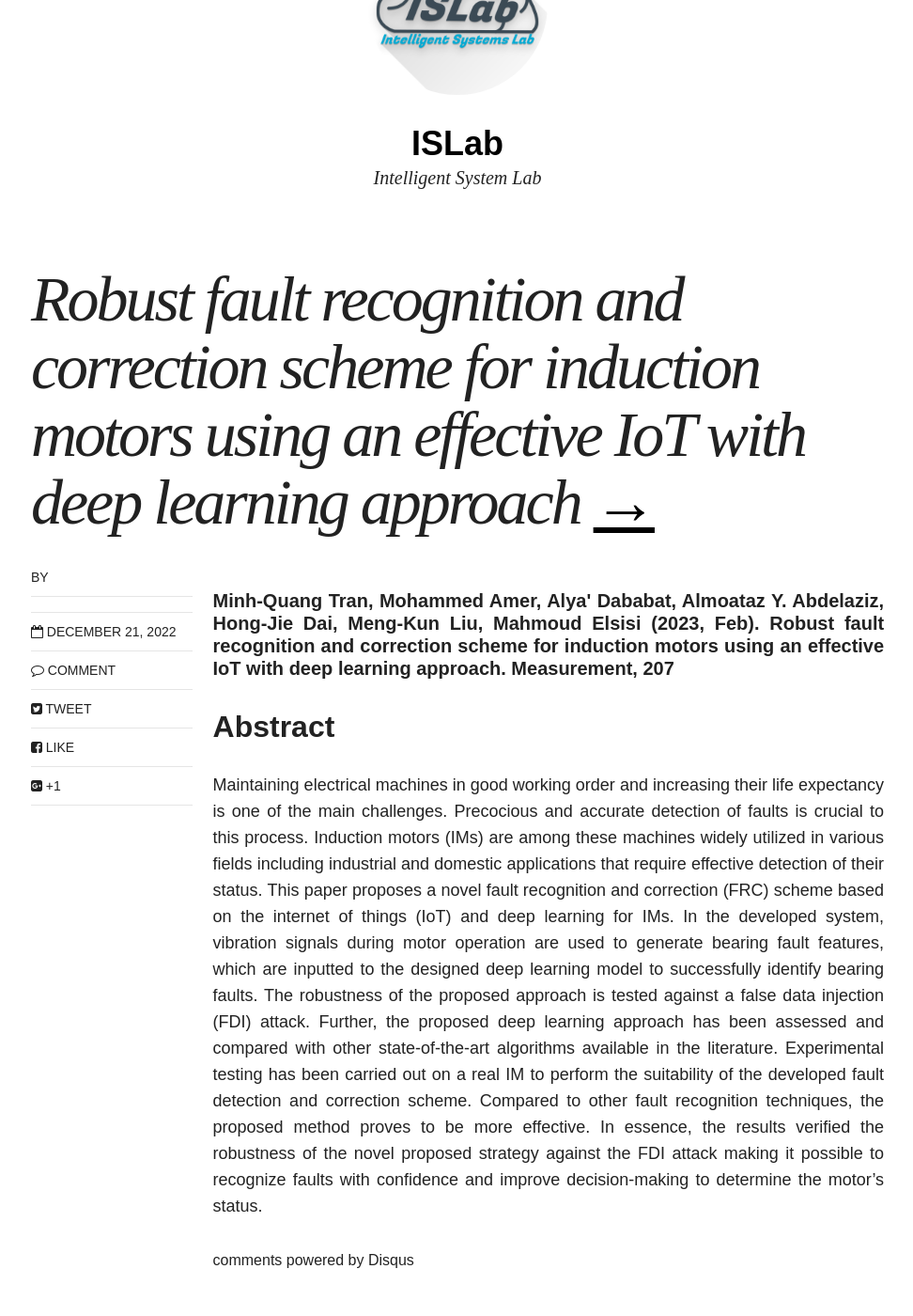
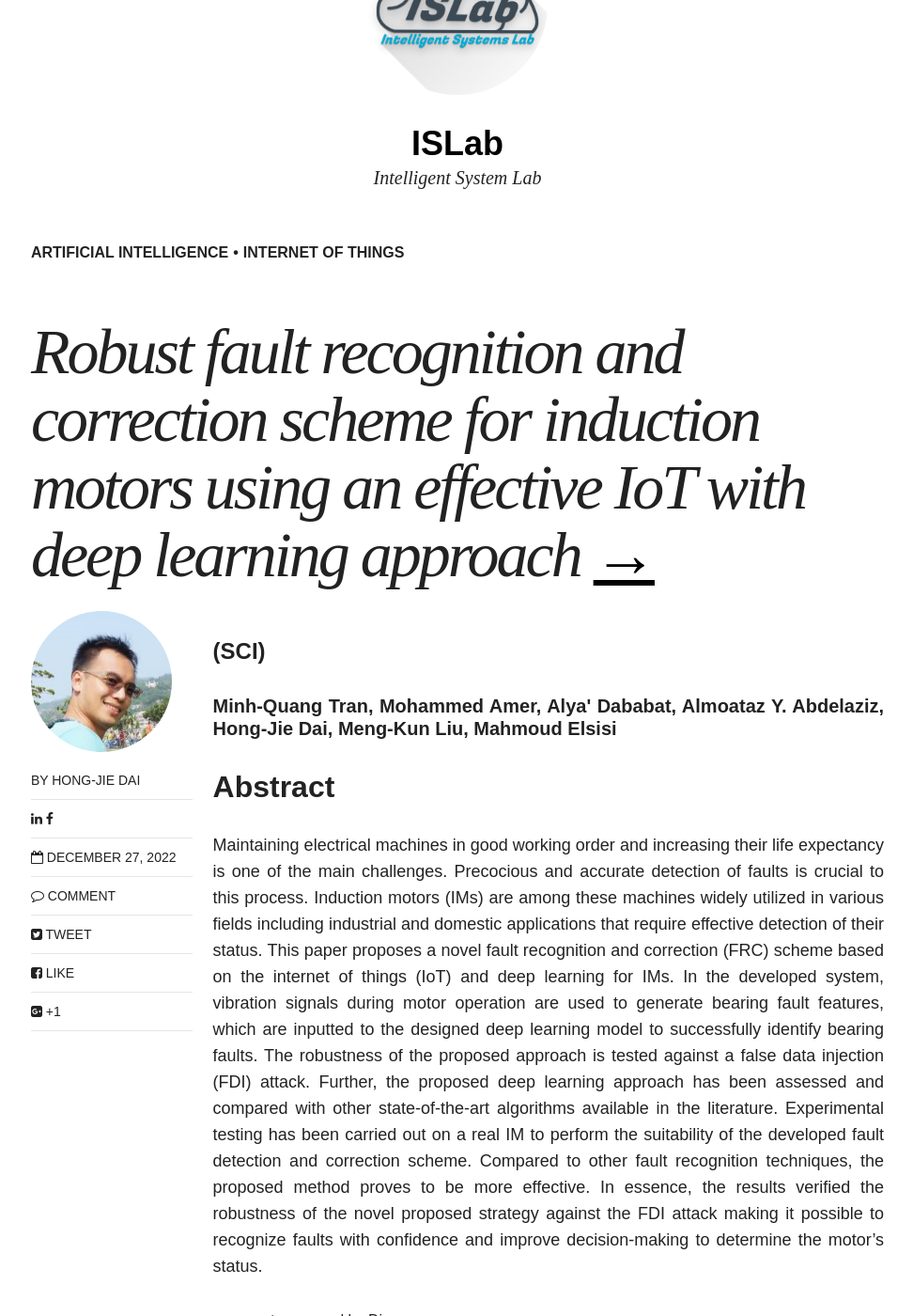
Before and after one commit to nkustislab/nkustislab.github.io, a Jekyll site: the page built from _posts/publication/2023-02-24-202303.md, in a window 1280 px wide and 1400 px high, scrolled down 194 px. Shown: the whole window at 94% size, without its empty margins (153-1125 px from the left). Built offline with Jekyll 4.4.1, drawn with Linux system fonts in a browser that asks for light colours; nearby versions of some CDN libraries; comment, search, counter and statistics services are not loaded.

Commit message:
新增 2023 的論文，並修改部分資料

```diff
--- a/_posts/publication/2023-02-24-202303.md
+++ b/_posts/publication/2023-02-24-202303.md
@@ -1,20 +1,19 @@
 ---
 layout: publication
 title: "Robust fault recognition and correction scheme for induction motors using an effective IoT with deep learning approach"
-
 excerpt:
 modified:
 categories: publication
-author: Minh‐Quang Tran
-journal: Journal of the International Measurement Confederation (IMEKO)
-type:
-author_list: "Minh‐Quang Tran, Mohammed Amer, Alya' Dababat, Almoataz Y. Abdelaziz, Hong-Jie Dai, Meng-Kun Liu, Mahmoud Elsisi (2023, Feb). Robust fault recognition and correction scheme for induction motors using an effective IoT with deep learning approach. Measurement, 207"
-tags: []
+author: hjdai
+journal: Measurement
+type: SCI
+author_list: "Minh‐Quang Tran, Mohammed Amer, Alya' Dababat, Almoataz Y. Abdelaziz, Hong-Jie Dai, Meng-Kun Liu, Mahmoud Elsisi"
+tags: [Artificial Intelligence, Internet of Things]
 image:
   feature:
-date: 2022-12-21
+date: 2022-12-27
 modified:
-link: https://academic.oup.com/database/article/doi/10.1093/database/baac108/7025388?login=false
+link: https://www.sciencedirect.com/science/article/pii/S0263224122015950
 comments: true
 share: true
 ---
```
Also changed, not shown: _posts/publication/2023-02-01-202301.md (+3 -4 lines), _posts/publication/2023-02-23-202302.md (+3 -4 lines), _posts/publication/2023-02-24-202304.md (+4 -5 lines), _posts/publication/2023-02-25-202305.md (+3 -3 lines), _posts/publication/2023-12-09-202329.md (added, +26 -0 lines).
